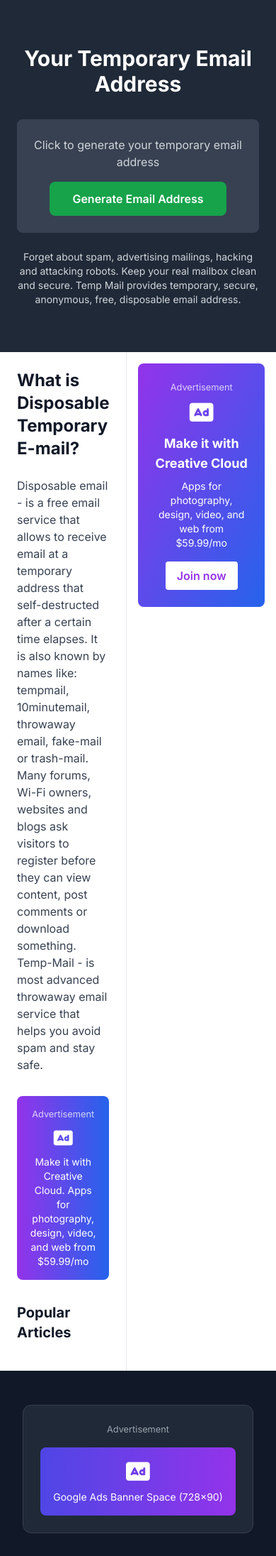
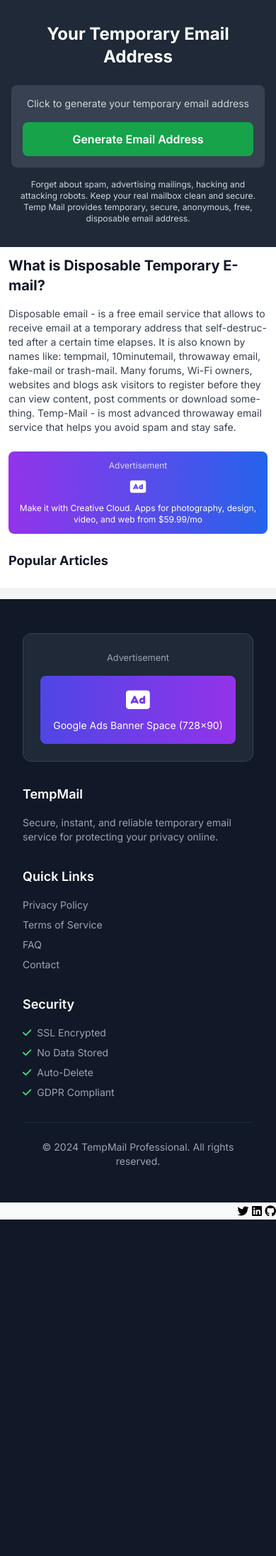
Before and after one commit to farman11/Tempmail, a Flask app: page / in a window 390 px wide. Shown: the part 48-2240 px from the top of the page at 71% size. After the commit the page ends 1766 px from the top, so only its background shows below. Run offline with Flask 3, Linux system fonts and the light colour scheme; data comes from the database, SQL or seed files in the repository; some libraries are stand-ins or nearby versions.

Commit message:
Improve website compatibility and viewing experience on all devices
Implement responsive design with CSS media queries and refactor base HTML templates.

Replit-Commit-Author: Agent
Replit-Commit-Session-Id: 30f53580-9b5f-44c3-8447-613a2fa80c70
Replit-Commit-Screenshot-Url: https://storage.googleapis.com/screenshot-production-us-central1/e2d2d3f1-ff24-46b6-8689-032949e95e04/30f53580-9b5f-44c3-8447-613a2fa80c70/8q592se

```diff
--- a/templates/base.html
+++ b/templates/base.html
@@ -70,10 +70,12 @@
             line-height: 1.6;
             color: #1f2937;
             word-wrap: break-word;
+            overflow-wrap: break-word;
         }
         .email-body a {
             color: #1d4ed8;
             text-decoration: none;
+            word-break: break-all;
         }
         .email-body a:hover {
             text-decoration: underline;
@@ -89,6 +91,49 @@
             margin: 4px;
             border: 2px solid #1d4ed8;
             letter-spacing: 2px;
+            word-break: break-all;
+        }
+
+        /* Mobile-specific styles */
+        @media (max-width: 640px) {
+            .email-address-display {
+                font-size: 0.9rem;
+                word-break: break-all;
+                overflow-wrap: break-word;
+            }
+            .action-buttons {
+                flex-wrap: wrap;
+                gap: 0.5rem;
+            }
+            .action-buttons button {
+                flex: 1;
+                min-width: 70px;
+                padding: 0.5rem;
+                font-size: 0.85rem;
+            }
+            .email-content {
+                font-size: 0.9rem;
+                line-height: 1.5;
+            }
+            .email-header-grid {
+                grid-template-columns: 1fr;
+                gap: 0.5rem;
+            }
+        }
+
+        /* Tablet styles */
+        @media (max-width: 1024px) and (min-width: 641px) {
+            .sidebar-ads {
+                display: none;
+            }
+        }
+
+        /* Ensure text doesn't overflow */
+        .overflow-text {
+            overflow-wrap: break-word;
+            word-wrap: break-word;
+            word-break: break-word;
+            hyphens: auto;
         }
     </style>
 </head>
--- a/templates/index.html
+++ b/templates/index.html
@@ -2,17 +2,18 @@
 
 {% block content %}
 <!-- Dark Header Section with Email Display -->
-<div class="bg-gray-800 text-white py-16">
-    <div class="max-w-4xl mx-auto text-center px-6">
-        <h1 class="text-3xl font-bold mb-8">
+<div class="bg-gray-800 text-white py-8 md:py-16">
+    <div class="max-w-4xl mx-auto text-center px-4 sm:px-6">
+        <h1 class="text-2xl sm:text-3xl font-bold mb-6 md:mb-8">
             Your Temporary Email Address
         </h1>
 
         {% if active_emails and active_emails|length > 0 %}
         <!-- Display existing email -->
-        <div class="bg-gray-700 rounded-lg p-6 mb-6 max-w-2xl mx-auto">
-            <div class="flex items-center justify-center space-x-4">
-                <code class="text-xl font-mono text-white">{{ active_emails[0].email_address }}</code>
+        <div class="bg-gray-700 rounded-lg p-4 sm:p-6 mb-4 md:mb-6 max-w-2xl mx-auto">
+            <div class="flex flex-col sm:flex-row items-center justify-center sm:space-x-4 space-y-3 sm:space-y-0">
+                <code class="text-lg sm:text-xl font-mono text-white email-address-display overflow-text">{{ active_emails[0].email_address }}</code>
+                <div class="flex space-x-2">
                     <button class="bg-gray-600 hover:bg-gray-500 text-white p-2 rounded copy-btn"
                             data-text="{{ active_emails[0].email_address }}" title="Copy">
                         <i class="fas fa-copy"></i>
@@ -22,19 +23,20 @@
                     </button>
                 </div>
             </div>
+        </div>
         {% else %}
         <!-- Generate new email -->
-        <div class="bg-gray-700 rounded-lg p-6 mb-6 max-w-2xl mx-auto">
+        <div class="bg-gray-700 rounded-lg p-4 sm:p-6 mb-4 md:mb-6 max-w-2xl mx-auto">
             <form method="POST" action="{{ url_for('generate_email') }}" class="text-center">
-                <p class="text-gray-300 mb-4">Click to generate your temporary email address</p>
-                <button type="submit" class="bg-green-600 hover:bg-green-500 text-white font-semibold py-3 px-8 rounded-lg btn-transition">
+                <p class="text-gray-300 mb-4 text-sm sm:text-base">Click to generate your temporary email address</p>
+                <button type="submit" class="bg-green-600 hover:bg-green-500 text-white font-semibold py-3 px-6 sm:px-8 rounded-lg btn-transition w-full sm:w-auto">
                     Generate Email Address
                 </button>
             </form>
         </div>
         {% endif %}
 
-        <p class="text-gray-300 text-sm max-w-2xl mx-auto">
+        <p class="text-gray-300 text-xs sm:text-sm max-w-2xl mx-auto px-2">
             Forget about spam, advertising mailings, hacking and attacking robots. Keep your
             real mailbox clean and secure. Temp Mail provides temporary, secure, anonymous,
             free, disposable email address.
@@ -44,26 +46,26 @@
 
 <!-- Action Buttons Section -->
 {% if active_emails and active_emails|length > 0 %}
-<div class="bg-white border-b border-gray-200 py-4">
-    <div class="max-w-4xl mx-auto px-6">
-        <div class="flex justify-center space-x-6">
-            <button class="flex items-center space-x-2 text-gray-700 hover:text-black copy-btn"
+<div class="bg-white border-b border-gray-200 py-3 md:py-4">
+    <div class="max-w-4xl mx-auto px-4 sm:px-6">
+        <div class="flex justify-center space-x-3 sm:space-x-6 action-buttons">
+            <button class="flex items-center space-x-1 sm:space-x-2 text-gray-700 hover:text-black copy-btn text-sm sm:text-base"
                     data-text="{{ active_emails[0].email_address }}">
                 <i class="fas fa-copy"></i>
-                <span>Copy</span>
+                <span class="hidden sm:inline">Copy</span>
             </button>
-            <button class="flex items-center space-x-2 text-gray-700 hover:text-black" onclick="refreshEmails()">
+            <button class="flex items-center space-x-1 sm:space-x-2 text-gray-700 hover:text-black text-sm sm:text-base" onclick="refreshEmails()">
                 <i class="fas fa-sync-alt refresh-icon"></i>
-                <span>Refresh</span>
+                <span class="hidden sm:inline">Refresh</span>
             </button>
-            <button class="flex items-center space-x-2 text-gray-700 hover:text-black" onclick="changeEmail()">
+            <button class="flex items-center space-x-1 sm:space-x-2 text-gray-700 hover:text-black text-sm sm:text-base" onclick="changeEmail()">
                 <i class="fas fa-edit"></i>
-                <span>Change</span>
+                <span class="hidden sm:inline">Change</span>
             </button>
             <button onclick="deleteEmail('{{ active_emails[0].id }}')"
-                    class="flex items-center space-x-2 text-gray-700 hover:text-red-600">
+                    class="flex items-center space-x-1 sm:space-x-2 text-gray-700 hover:text-red-600 text-sm sm:text-base">
                 <i class="fas fa-times"></i>
-                <span>Delete</span>
+                <span class="hidden sm:inline">Delete</span>
             </button>
         </div>
     </div>
@@ -71,26 +73,26 @@
 {% endif %}
 
 <!-- Main Content Area with Sidebar -->
-<div class="flex max-w-7xl mx-auto">
+<div class="flex flex-col lg:flex-row max-w-7xl mx-auto">
     <!-- Main Content -->
     <div class="flex-1 bg-white">
         <!-- Email Inbox Section -->
         {% if active_emails and active_emails|length > 0 %}
-        <div class="p-6">
+        <div class="p-3 sm:p-4 lg:p-6">
             <!-- Inbox Header -->
-            <div class="bg-gray-800 text-white px-4 py-3 flex justify-between items-center">
-                <span class="font-semibold">SENDER</span>
-                <span class="font-semibold">SUBJECT</span>
+            <div class="bg-gray-800 text-white px-2 sm:px-4 py-3 flex justify-between items-center text-sm sm:text-base">
+                <span class="font-semibold flex-1">SENDER</span>
+                <span class="font-semibold flex-1 hidden sm:block">SUBJECT</span>
                 <span class="font-semibold">VIEW</span>
             </div>
 
             <!-- Email List -->
             {% if active_emails[0].messages and active_emails[0].messages|length > 0 %}
                 {% for message in active_emails[0].messages %}
-                <div class="border-b border-gray-200 px-4 py-4 hover:bg-gray-50">
-                    <div class="flex justify-between items-center mb-2">
-                        <div class="flex-1">
-                            <div class="font-medium text-gray-900">
+                <div class="border-b border-gray-200 px-2 sm:px-4 py-3 sm:py-4 hover:bg-gray-50">
+                    <div class="flex justify-between items-start sm:items-center mb-2">
+                        <div class="flex-1 min-w-0">
+                            <div class="font-medium text-gray-900 text-sm sm:text-base truncate overflow-text">
                                 {% if message.sender_name and message.sender_name != message.sender_email %}
                                     {{ message.sender_name }}
                                 {% elif message.sender_email %}
@@ -99,37 +101,38 @@
                                     {{ message.sender.split('@')[0] if message.sender else 'Unknown' }}
                                 {% endif %}
                             </div>
-                            <div class="text-sm text-gray-500">{{ message.sender_email or message.sender or 'Unknown' }}</div>
+                            <div class="text-xs sm:text-sm text-gray-500 truncate overflow-text">{{ message.sender_email or message.sender or 'Unknown' }}</div>
+                            <div class="block sm:hidden text-sm text-gray-900 mt-1 overflow-text">{{ message.subject }}</div>
                         </div>
-                        <div class="flex-1 px-4">
-                            <div class="font-medium text-gray-900">{{ message.subject }}</div>
+                        <div class="flex-1 px-2 sm:px-4 hidden sm:block min-w-0">
+                            <div class="font-medium text-gray-900 text-sm sm:text-base truncate overflow-text">{{ message.subject }}</div>
                         </div>
-                        <div>
-                            <button class="text-blue-600 hover:text-blue-800 toggle-email" data-message-id="{{ loop.index }}">
+                        <div class="ml-2">
+                            <button class="text-blue-600 hover:text-blue-800 toggle-email p-2" data-message-id="{{ loop.index }}">
                                 <i class="fas fa-eye"></i>
                             </button>
                         </div>
                     </div>
 
                     <!-- Email Content (Initially Hidden) -->
-                    <div id="email-content-{{ loop.index }}" class="hidden mt-4 p-4 bg-gray-50 rounded-lg border" style="display: none;">
-                        <div class="mb-4 border-b border-gray-300 pb-3">
-                            <div class="grid grid-cols-1 md:grid-cols-2 gap-2 text-sm">
-                                <div><strong>From:</strong> {{ message.sender_name or (message.sender_email.split('@')[0] if message.sender_email else message.sender.split('@')[0]) }} &lt;{{ message.sender_email or message.sender }}&gt;</div>
-                                <div><strong>To:</strong> {{ active_emails[0].email_address }}</div>
-                                <div><strong>Subject:</strong> {{ message.subject }}</div>
-                                <div><strong>Date:</strong> {{ message.received_at.strftime('%Y-%m-%d %H:%M') if message.received_at else 'Unknown' }}</div>
+                    <div id="email-content-{{ loop.index }}" class="hidden mt-3 sm:mt-4 p-3 sm:p-4 bg-gray-50 rounded-lg border" style="display: none;">
+                        <div class="mb-3 sm:mb-4 border-b border-gray-300 pb-3">
+                            <div class="email-header-grid grid grid-cols-1 sm:grid-cols-2 gap-1 sm:gap-2 text-xs sm:text-sm">
+                                <div class="overflow-text"><strong>From:</strong> {{ message.sender_name or (message.sender_email.split('@')[0] if message.sender_email else message.sender.split('@')[0]) }} &lt;{{ message.sender_email or message.sender }}&gt;</div>
+                                <div class="overflow-text"><strong>To:</strong> {{ active_emails[0].email_address }}</div>
+                                <div class="overflow-text"><strong>Subject:</strong> {{ message.subject }}</div>
+                                <div class="overflow-text"><strong>Date:</strong> {{ message.received_at.strftime('%Y-%m-%d %H:%M') if message.received_at else 'Unknown' }}</div>
                             </div>
                         </div>
-                        <div class="email-body bg-white p-4 rounded border">
+                        <div class="email-body bg-white p-3 sm:p-4 rounded border">
                             {% if message.html_content and message.html_content.strip() %}
-                                <div class="prose max-w-none email-content">{{ message.html_content|safe }}</div>
+                                <div class="prose max-w-none email-content text-sm sm:text-base">{{ message.html_content|safe }}</div>
                             {% elif message.text_content and message.text_content.strip() %}
-                                <div class="whitespace-pre-wrap font-mono text-sm email-content">{{ message.text_content }}</div>
+                                <div class="whitespace-pre-wrap font-mono text-xs sm:text-sm email-content overflow-text">{{ message.text_content }}</div>
                             {% elif message.body and message.body.strip() %}
-                                <div class="whitespace-pre-wrap font-mono text-sm email-content">{{ message.body }}</div>
+                                <div class="whitespace-pre-wrap font-mono text-xs sm:text-sm email-content overflow-text">{{ message.body }}</div>
                             {% else %}
-                                <div class="text-gray-500 italic">No message content available</div>
+                                <div class="text-gray-500 italic text-sm">No message content available</div>
                             {% endif %}
                         </div>
                     </div>
@@ -149,10 +152,10 @@
         {% endif %}
 
         <!-- What is Disposable Temporary Email Section -->
-        <div class="p-6">
-            <h2 class="text-2xl font-bold text-gray-900 mb-6">What is Disposable Temporary E-mail?</h2>
-            <div class="text-gray-700 space-y-4">
-                <p>
+        <div class="p-3 sm:p-4 lg:p-6">
+            <h2 class="text-xl sm:text-2xl font-bold text-gray-900 mb-4 sm:mb-6">What is Disposable Temporary E-mail?</h2>
+            <div class="text-gray-700 space-y-3 sm:space-y-4 text-sm sm:text-base">
+                <p class="overflow-text">
                     Disposable email - is a free email service that allows to receive email at a temporary address
                     that self-destructed after a certain time elapses. It is also known by names like: tempmail,
                     10minutemail, throwaway email, fake-mail or trash-mail. Many forums, Wi-Fi owners, websites and
@@ -161,23 +164,23 @@
                 </p>
             </div>
 
-            <!-- Ad Banner -->
-            <div class="my-8">
-                <div class="bg-gradient-to-r from-purple-600 to-blue-600 rounded-lg p-4 text-white text-center">
-                    <small class="block mb-2 opacity-75">Advertisement</small>
-                    <div class="text-sm">
-                        <i class="fas fa-ad text-2xl mb-2"></i>
-                        <p>Make it with Creative Cloud. Apps for photography, design, video, and web from $59.99/mo</p>
+            <!-- Ad Banner (Mobile responsive) -->
+            <div class="my-6 sm:my-8">
+                <div class="bg-gradient-to-r from-purple-600 to-blue-600 rounded-lg p-3 sm:p-4 text-white text-center">
+                    <small class="block mb-2 opacity-75 text-xs sm:text-sm">Advertisement</small>
+                    <div class="text-xs sm:text-sm">
+                        <i class="fas fa-ad text-xl sm:text-2xl mb-2"></i>
+                        <p class="overflow-text">Make it with Creative Cloud. Apps for photography, design, video, and web from $59.99/mo</p>
                     </div>
                 </div>
             </div>
 
-            <h3 class="text-xl font-bold text-gray-900 mb-4">Popular Articles</h3>
+            <h3 class="text-lg sm:text-xl font-bold text-gray-900 mb-3 sm:mb-4">Popular Articles</h3>
         </div>
     </div>
 
-    <!-- Right Sidebar -->
-    <div class="w-80 bg-white border-l border-gray-200">
+    <!-- Right Sidebar (Hidden on mobile and tablet) -->
+    <div class="hidden lg:block w-80 bg-white border-l border-gray-200">
         <!-- Advertisement Space -->
         <div class="p-4">
             <div class="bg-gradient-to-br from-purple-600 to-blue-600 rounded-lg p-6 text-white text-center min-h-80">
```
Also changed, not shown: replit.md (+4 -1 lines). Lines whose indentation alone changed are shown as unchanged.
